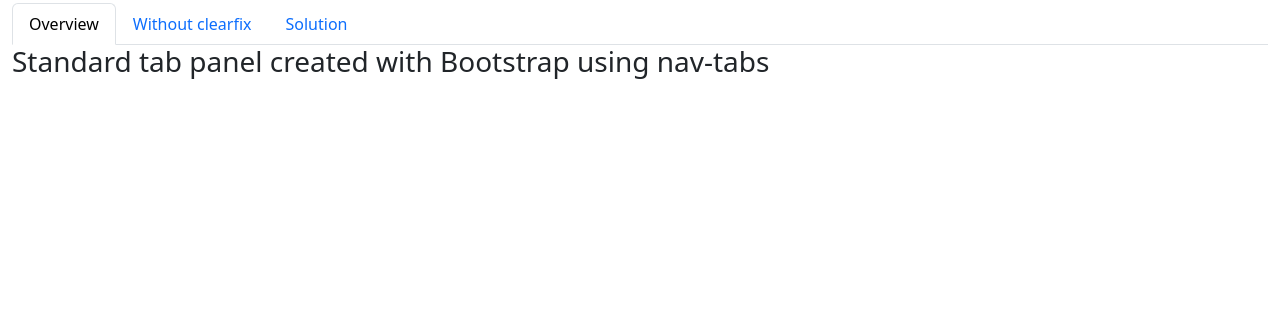
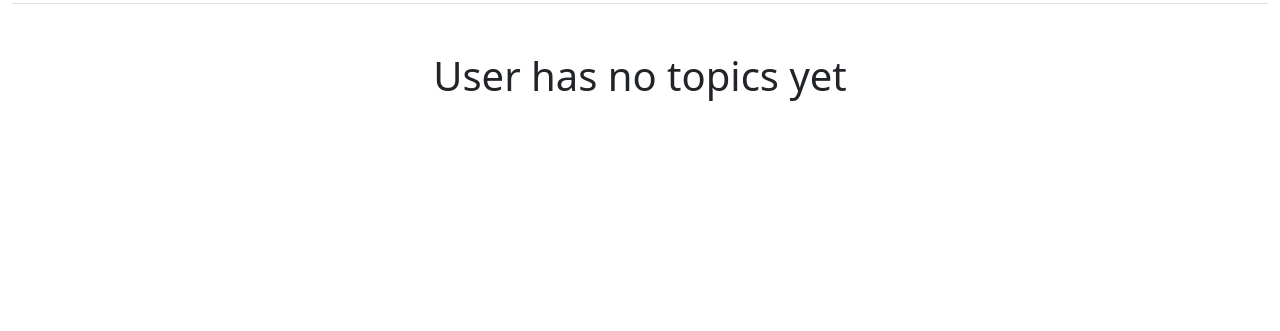
Before and after one commit to JustRedTTG/hobbynet, a Django app: a page that uses hobbynet/profiles/templates/profiles/profile.html in a window 1280 px wide. Shown: the part 469-800 px from the top of the page. Run offline with Django 4.2, Linux system fonts and the light colour scheme; tables that the repository leaves empty hold one stand-in row (values such as "Sample post"); parts of the project's set-up code (start-up, migrations or seed data) failed here and were passed over.

Commit message:
create topics and posts design

```diff
--- a/hobbynet/profiles/templates/profiles/profile.html
+++ b/hobbynet/profiles/templates/profiles/profile.html
@@ -27,29 +27,32 @@
     {#            </li>#}
     {#        </ul>#}
     {#    </div>#}
+
     <div id="profile-topics" class="container-fluid">
+
         <ul class="nav nav-tabs">
-            <li class="nav-item">
-                <a class="nav-link active" href="#1" data-bs-toggle="tab">Overview</a>
-            </li>
-            <li class="nav-item">
-                <a class="nav-link" href="#2" data-bs-toggle="tab">Without clearfix</a>
-            </li>
-            <li class="nav-item">
-                <a class="nav-link" href="#3" data-bs-toggle="tab">Solution</a>
-            </li>
+            {% for topic in user.topics %}
+                <li class="nav-item">
+                    <a class="nav-link active" href="#{{ forloop.counter }}" data-bs-toggle="tab">topic.name</a>
+                </li>
+            {% endfor %}
         </ul>
 
         <div class="tab-content">
-            <div class="tab-pane active" id="1">
-                <h3>Standard tab panel created with Bootstrap using nav-tabs</h3>
-            </div>
-            <div class="tab-pane" id="2">
-                <h3>Notice the gap between the content and tab after applying a background color</h3>
-            </div>
-            <div class="tab-pane" id="3">
-                <h3>Add clearfix to tab-content (see the CSS)</h3>
-            </div>
+            {% for topic in user.topics %}
+                <div class="tab-pane active" id="{{ forloop.counter }}">
+                    {% for post in topic.post_set.all %}
+                        {% if post.privacy == 'public' or user == post.creator %}
+                            <h3>post.title</h3>
+                        {% endif %}
+                    {% endfor %}
+                </div>
+            {% endfor %}
         </div>
+        {% if not user.topics %}
+            <h1 class="mt-5 text-center">User has no topics yet</h1>
+        {% endif %}
     </div>
+
+
 {% endblock %}
```
